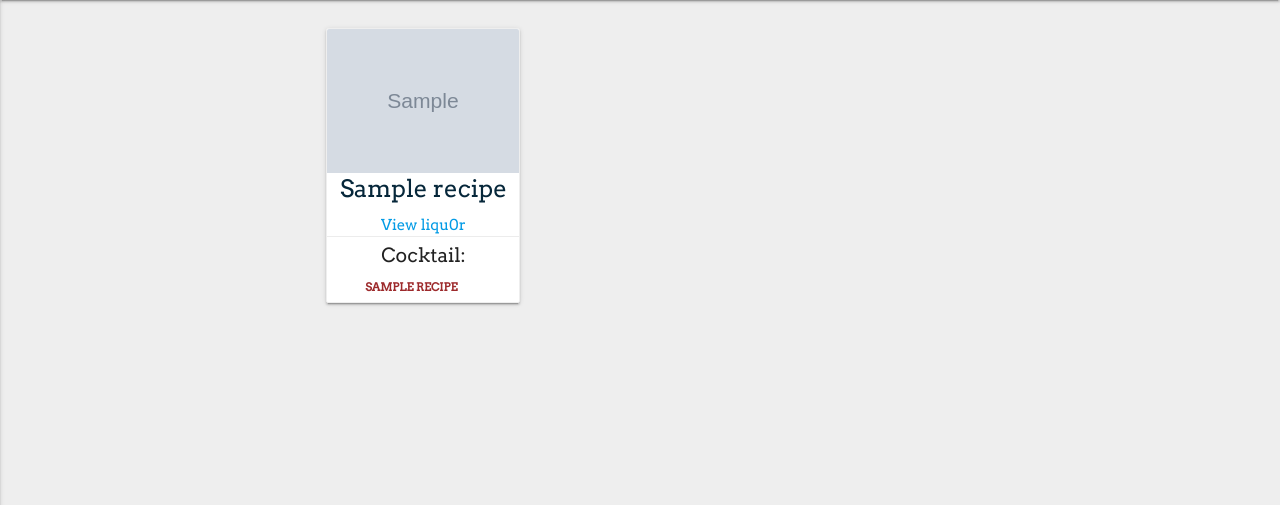
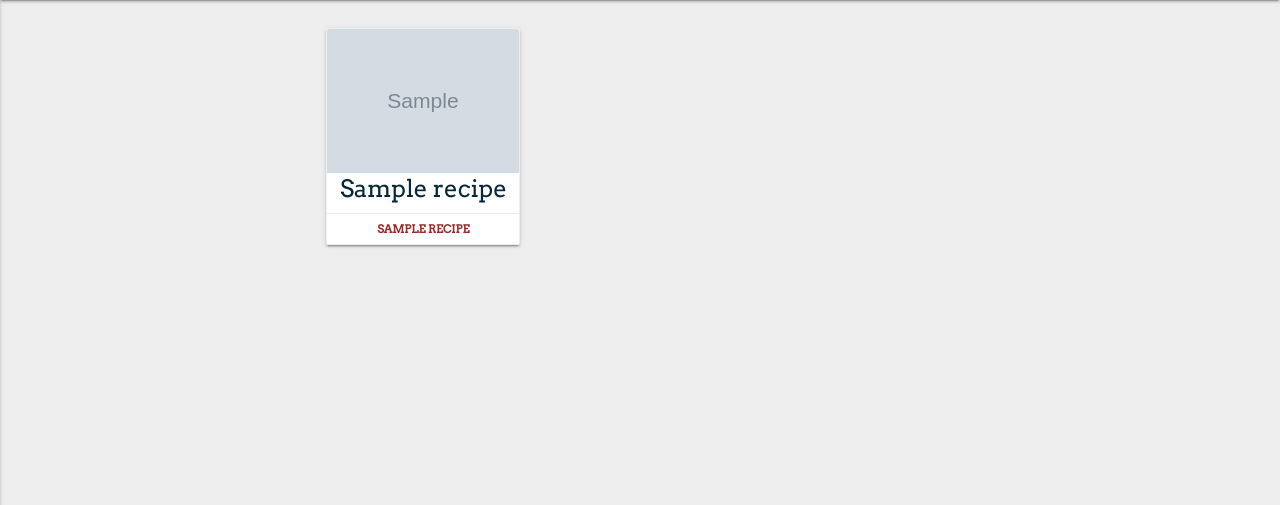
Before and after one commit to kompeet/third-milestone-project, a Flask app: page /find_recipes in a window 1280 px wide. Shown: the part 64-569 px from the top of the page. Run offline with Flask 2, Linux system fonts and the light colour scheme; grey boxes marked "Sample" are stand-in pictures; a database or web service that is not in the repository returns one stand-in record (values such as "Sample title"); some libraries are stand-ins or nearby versions; some web fonts are replaced.

Commit message:
Recipe page anchor and category removed due to user experience

```diff
--- a/templates/result.html
+++ b/templates/result.html
@@ -29,11 +29,8 @@ The structure is very similar to the recipes.html. Recipes are loaded as a list
             <div class="card-content">
                <a href="{{url_for('display_recipe', recipe_id=recipe._id)}}">
                <span class="card-title" id="titlerecipe">{{recipe.title}}</span>
-               </a>
-               <a href="{{url_for('display_recipe', recipe_id=recipe._id)}}" class="waves-effect waves-light"> View liqu0r</a>
             </div>
             <div class="card-action">
-               <h6 class="category-header"> Cocktail: </h6>
                <a href="{{url_for('find_recipes', category_name= recipe.category_name)}}">{{recipe.category_name}}</a>
             </div>
          </div>
```
